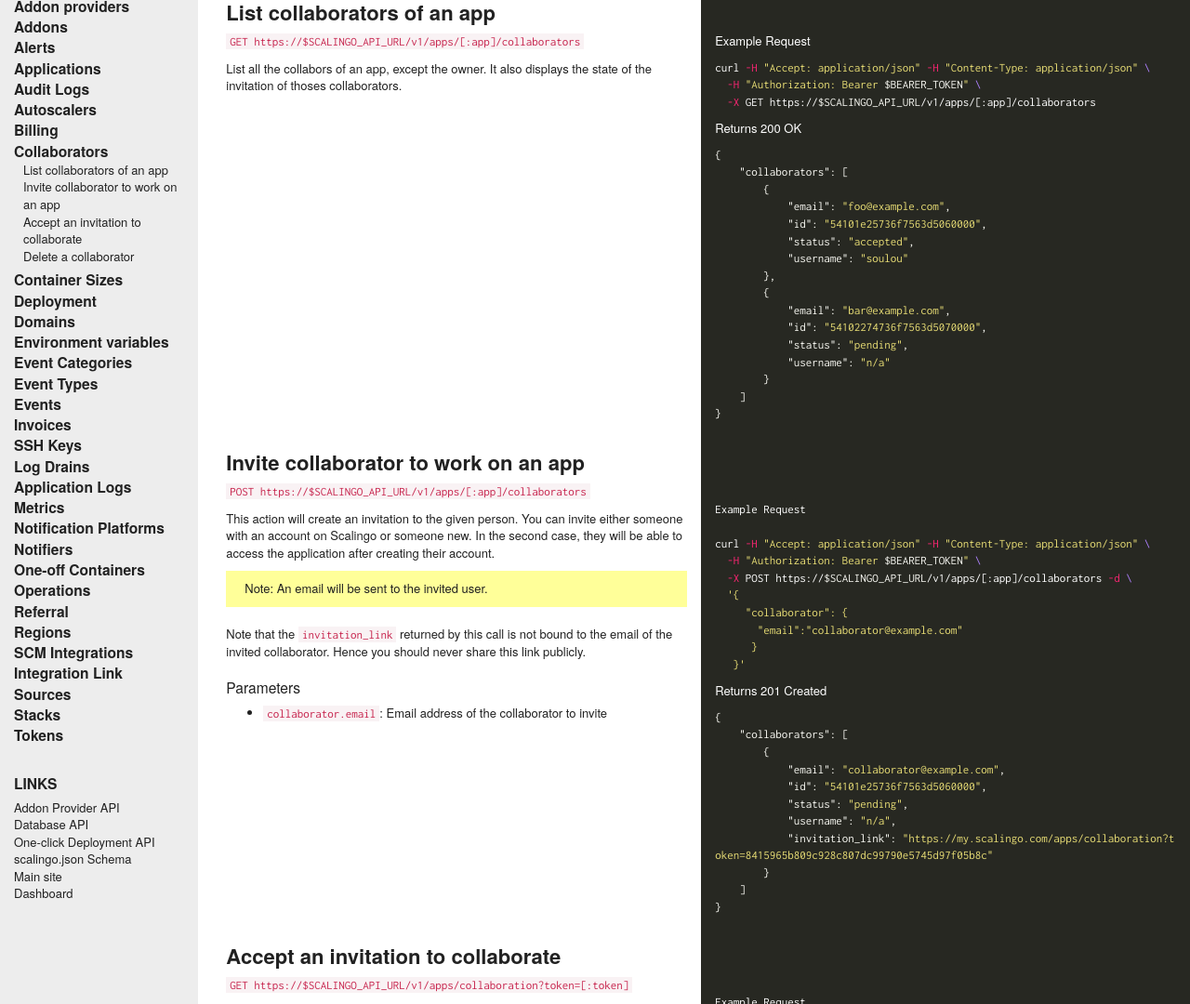
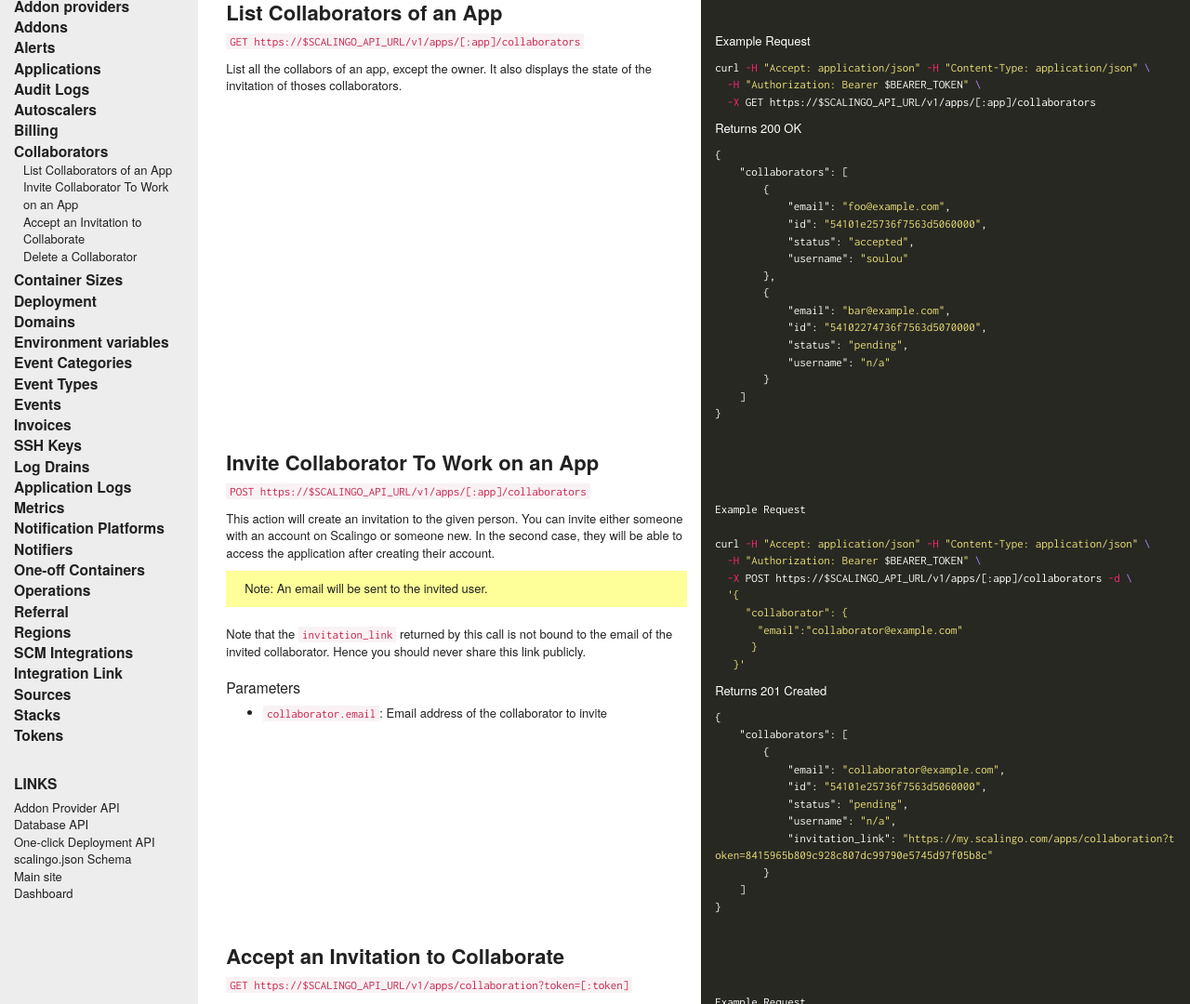
Before and after one commit to jdauphant/developers-documentation, a Jekyll site: the page built from _scalingo_api/collaborators.md, in a window 1280 px wide and 1400 px high. Shown: the part 320-1400 px from the top of the window at 93% size. Built offline with Jekyll 4.4.1, drawn with Linux system fonts in a browser that asks for light colours; nearby versions of some CDN libraries; comment, search, counter and statistics services are not loaded; some of the changed text lies outside the part shown.

Commit message:
Titlize the titles

```diff
--- a/_scalingo_api/collaborators.md
+++ b/_scalingo_api/collaborators.md
@@ -32,7 +32,7 @@ Example object:
 
 --- row ---
 
-## List collaborators of an app
+## List Collaborators of an App
 
 --- row ---
 
@@ -74,7 +74,7 @@ Returns 200 OK
 
 --- row ---
 
-## Invite collaborator to work on an app
+## Invite Collaborator To Work on an App
 
 --- row ---
 
@@ -127,7 +127,7 @@ Returns 201 Created
 
 --- row ---
 
-## Accept an invitation to collaborate
+## Accept an Invitation to Collaborate
 
 --- row ---
 
@@ -176,7 +176,7 @@ Returns 200 OK
 
 --- row ---
 
-## Delete a collaborator
+## Delete a Collaborator
 
 --- row ---
 
```
